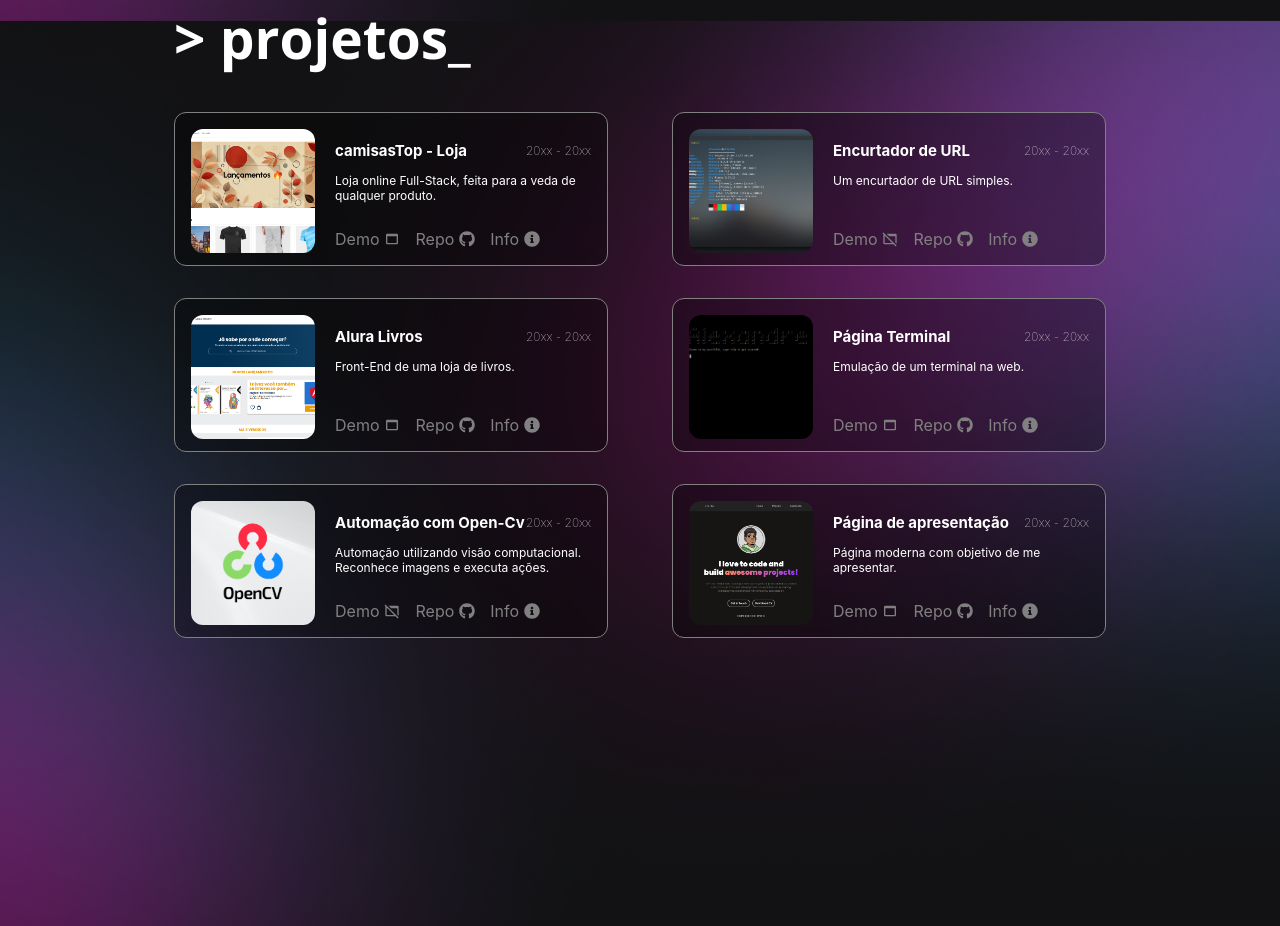
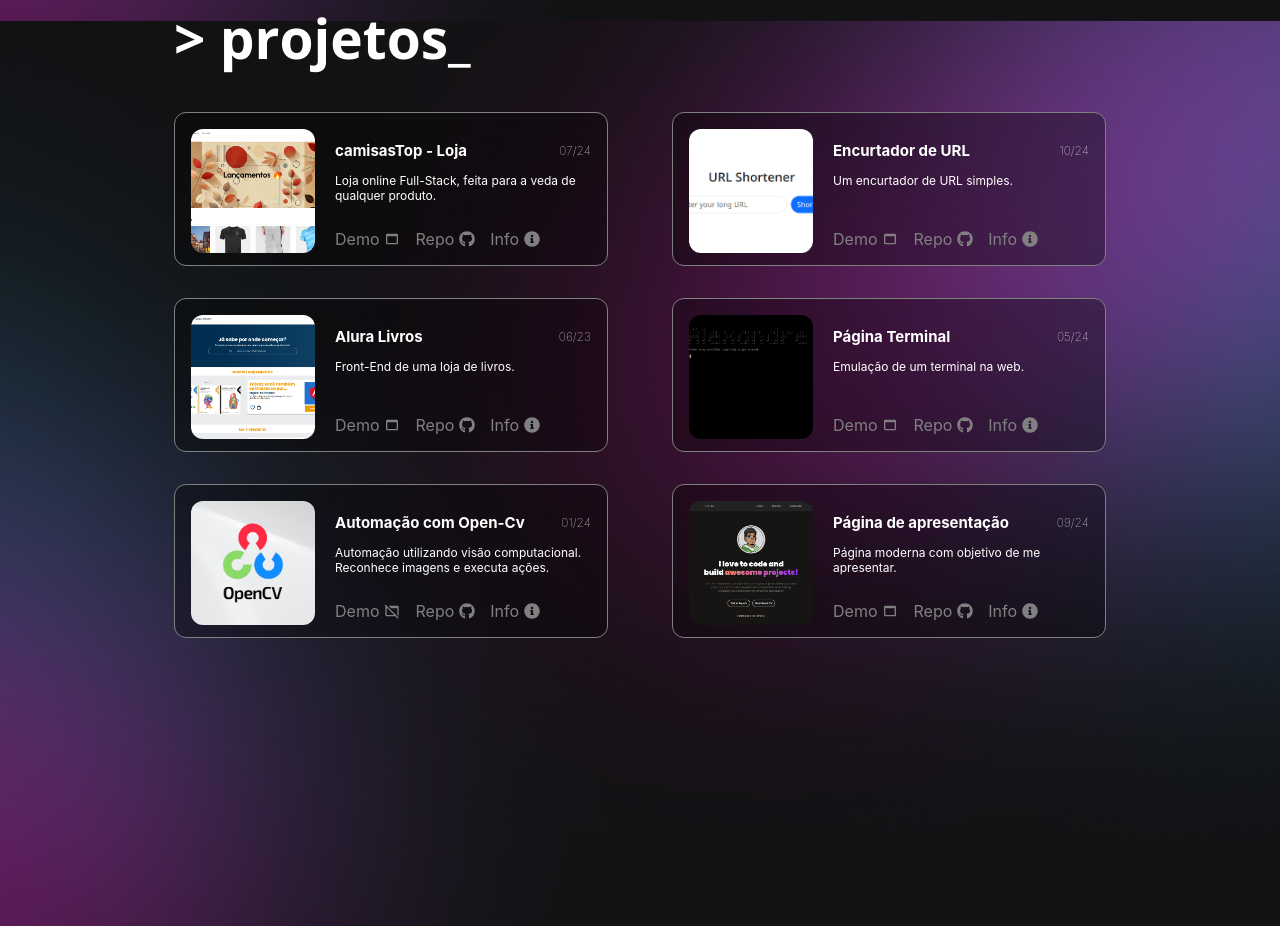
Before and after one commit to ardszsantos/portifolio, a React (Create React App) app: page / in a window 1280 px wide. Shown: the part 3620-4546 px from the top of the page. Built offline with nearby package versions, Linux system fonts and the light colour scheme.

Commit message:
feat: swapped the project 4 for a better project

```diff
--- a/src/components/projectCard.js
+++ b/src/components/projectCard.js
@@ -6,7 +6,7 @@ import { FaGithub, FaInfoCircle,  } from "react-icons/fa";  // Import the tool i
 
 Modal.setAppElement('#root');
 
-const ProjectCard = ({ imgUrl, title, description, detailedDescription, iconComponent, gitUrl, pageUrl, techIcons, iconColors }) => {
+const ProjectCard = ({ imgUrl, title, description, detailedDescription, iconComponent, gitUrl, pageUrl, techIcons, iconColors, date }) => {
   const [modalIsOpen, setModalIsOpen] = useState(false);
 
   const openModal = () => setModalIsOpen(true);
@@ -19,7 +19,7 @@ const ProjectCard = ({ imgUrl, title, description, detailedDescription, iconComp
         <div className='desc-group'>
           <div className='upper-card'>
             <h2>{title}</h2>
-            <p>20xx - 20xx</p>
+            <p>{date}</p>
           </div>
           <p>{description}</p>
         </div>
--- a/src/components/techStack.js
+++ b/src/components/techStack.js
@@ -1,5 +1,5 @@
 import { FaReact, FaStripe } from 'react-icons/fa';
-import { SiNextdotjs, SiTailwindcss, SiPrisma, SiMysql, SiCloudinary, SiTypescript, SiZod, SiClerk, SiOpencv, SiPython, SiNumpy, SiWindows, SiLinux, SiShell, SiSass, SiJavascript, SiHtml5, SiJquery, SiCss3 } from 'react-icons/si';
+import { SiNextdotjs, SiTailwindcss, SiPrisma, SiMysql, SiCloudinary, SiTypescript, SiZod, SiClerk, SiOpencv, SiPython, SiNumpy, SiWindows, SiSass, SiJavascript, SiHtml5, SiJquery, SiCss3, SiReact, SiBootstrap, SiNestjs, SiSwagger, SiTypeorm } from 'react-icons/si';
 
 export const techIcons1 = [
   { component: FaReact, name: 'React' },
@@ -69,15 +69,21 @@ export const iconColors3 = [
 ];
 
 export const techIcons4 = [
-  { component: SiLinux, name: 'Linux' },
-  { component: SiShell, name: 'Shell' }
+  { component: SiReact, name: 'React.js' },
+  { component: SiBootstrap, name: 'Bootstrap' },
+  { component: SiNestjs, name: 'NestJS' },
+  { component: SiMysql, name: 'MySQL' },
+  { component: SiSwagger, name: 'Swagger' },
+  { component: SiTypeorm, name: 'TypeORM' }
 ];
 
-
 export const iconColors4 = [
-  '#5C3EE8',  // OpenCV
-  '#FFD43B',  // Python
-
+  '#61DAFB',  // React.js
+  '#7952B3',  // Bootstrap
+  '#E0234E',  // NestJS
+  '#4479A1',  // MySQL
+  '#85EA2D',  // Swagger
+  '#FF5733',  // TypeORM
 ];
 
 
--- a/src/pages/projects.js
+++ b/src/pages/projects.js
@@ -5,7 +5,7 @@ import camisasTop from '../assets/images/ecommerce.png'
 import { MdOutlineWebAssetOff, MdOutlineWebAsset } from "react-icons/md";
 import { techIcons1, techIcons2, techIcons3, iconColors1, iconColors2, iconColors3, techIcons4, iconColors4, techIcons5, iconColors5, techIcons6, iconColors6 } from '../components/techStack';
 import opencvImg from '../assets/images/OPENCV.png'
-import dueljj from '../assets/images/duelljjCUstom.png'
+import urlShortner from '../assets/images/urlShortner.png'
 import terminalEmul from '../assets/images/terminal.png'
 import presentationImg from '../assets/images/presentationImg.png'
 import aluraLanding from '../assets/images/aluraLanding.png'
@@ -17,11 +17,12 @@ const ProjectsSection = (props) => {
   const project1GitUrl = 'https://github.com/ardszsantos/ecommerce-store';
   const project2GitUrl = 'https://github.com/ardszsantos/aluralivros';
   const project3GitUrl = 'https://github.com/ardszsantos/CV-Macro';
-  const project4GitUrl = 'https://github.com/ardszsantos/dueljj-custom';
+  const project4GitUrl = 'https://github.com/ardszsantos/urlShortner-front/tree/production';
   const project5GitUrl = 'https://github.com/ardszsantos/terminal-html';
   const project6GitUrl = 'https://github.com/ardszsantos/presentation-page';
   const project1Demo = 'https://fredbola.com.br';
   const project2Demo = 'https://ardszsantos.github.io/aluralivros/';
+  const project4Demo = 'https://urlshortner-front.onrender.com/';
   const project5Demo = 'https://terminal-html-qp9by7bpl-fredaobobs-projects.vercel.app/';
   const project6Demo = 'https://ardszsantos.github.io/presentation-page/';
 
@@ -41,6 +42,7 @@ const ProjectsSection = (props) => {
               pageUrl={project1Demo}
               techIcons={techIcons1}
               iconColors={iconColors1}
+              date={'07/24'}
             />
 
             <ProjectCard
@@ -53,6 +55,7 @@ const ProjectsSection = (props) => {
               pageUrl={project2Demo}
               techIcons={techIcons2}
               iconColors={iconColors2}
+              date={'06/23'}
             />
 
             <ProjectCard
@@ -64,18 +67,21 @@ const ProjectsSection = (props) => {
               gitUrl={project3GitUrl}
               techIcons={techIcons3}
               iconColors={iconColors3}
+              date={'01/24'}
             />
           </div>
           <div className="projects-container">
             <ProjectCard
-              imgUrl={dueljj}
+              imgUrl={urlShortner}
               title={t('project4_title')}
               description={t('project4_description')}
               detailedDescription={t('project4_detailed_description')}
-              iconComponent={noWebIcon}
+              iconComponent={webIcon}
               gitUrl={project4GitUrl}
+              pageUrl={project4Demo}
               techIcons={techIcons4}
               iconColors={iconColors4}
+              date={'10/24'}
             />
 
             <ProjectCard
@@ -88,6 +94,7 @@ const ProjectsSection = (props) => {
               pageUrl={project5Demo}
               techIcons={techIcons5}
               iconColors={iconColors5}
+              date={'05/24'}
             />
 
             <ProjectCard
@@ -100,6 +107,7 @@ const ProjectsSection = (props) => {
               pageUrl={project6Demo}
               techIcons={techIcons6}
               iconColors={iconColors6}
+              date={'09/24'}
             />
           </div>
         </div>
```
